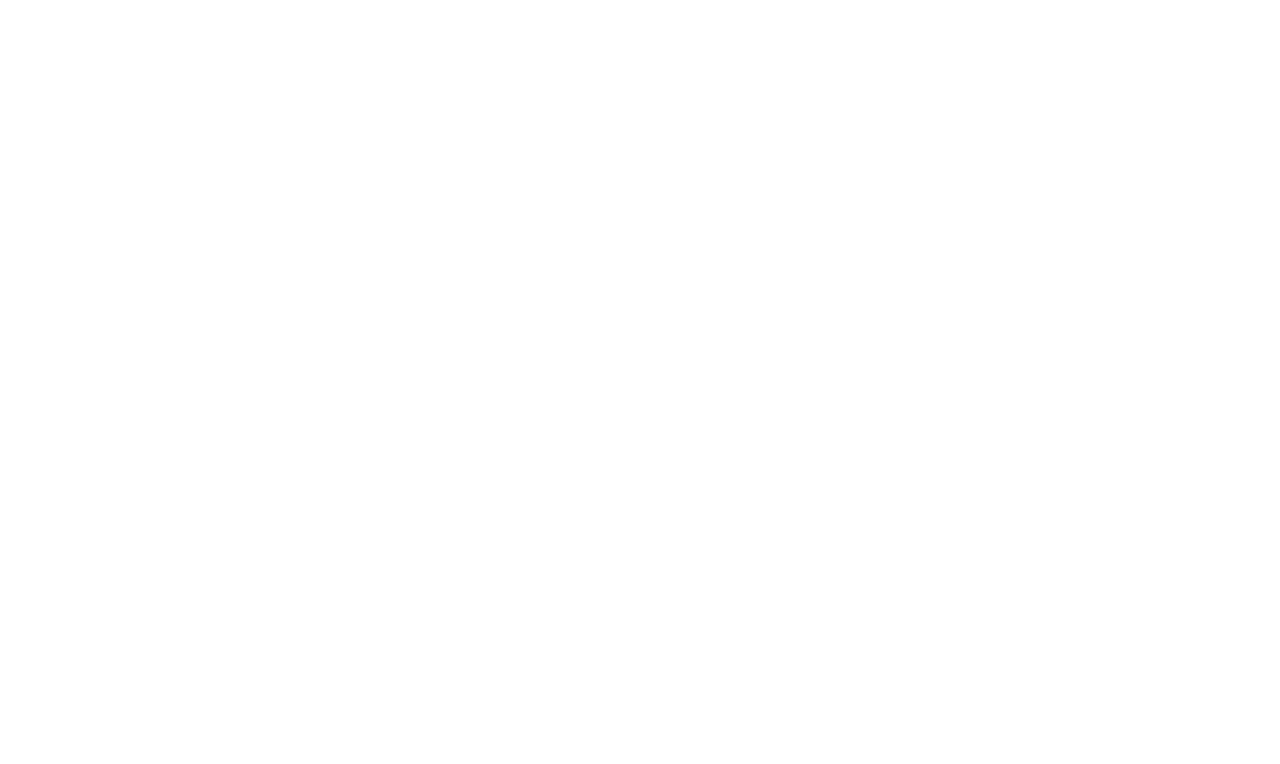
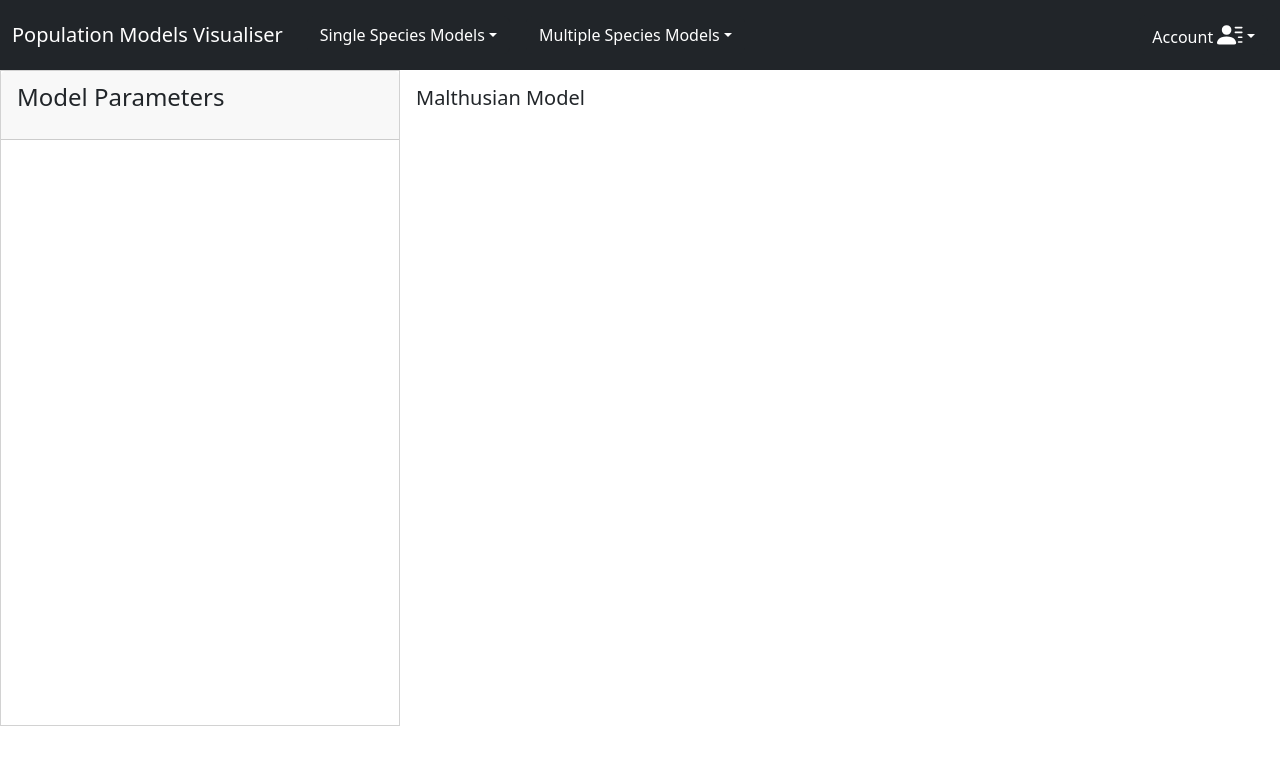
Before and after one commit to Matt-Hayter/Biological-Models-WebApp, a Vue app in the folder frontend/frontend/: page /MalthusianPage in a window 1280 px wide. Shown: the top 764 px of the page. Built offline with nearby package versions, Linux system fonts and the light colour scheme.

Commit message:
add-sidebar

```diff
--- a/frontend/frontend/src/App.vue
+++ b/frontend/frontend/src/App.vue
@@ -1,8 +1,14 @@
 <template>
   <div id="app">
+    <!--CDN for Bootswatch styling theme-->
+    <link
+      rel="stylesheet"
+      href="https://cdnjs.cloudflare.com/ajax/libs/bootswatch/5.2.3/lux/bootstrap.min.css"
+      integrity="sha512-+TCHrZDlJaieLxYGAxpR5QgMae/jFXNkrc6sxxYsIVuo/28nknKtf9Qv+J2PqqPXj0vtZo9AKW/SMWXe8i/o6w=="
+      crossorigin="anonymous"
+      referrerpolicy="no-referrer"
+    />
     <!-- Render matched components to given paths-->
     <router-view />
   </div>
 </template>
-
-<style></style>
--- /dev/null
+++ b/frontend/frontend/src/components/Common/TheNavBar.vue
@@ -0,0 +1,107 @@
+<!-- eslint-disable-->
+<template>
+  <nav class="navbar navbar-expand-lg navbar-dark bg-dark">
+    <div class="container-fluid">
+      <a class="navbar-brand" href="#">Population Models Visualiser</a>
+      <div class="collapse navbar-collapse" id="navbarColor02">
+        <ul class="navbar-nav me-auto">
+          <li class="nav-item">
+            <!--Bind single-species hover prop to variant attribute-->
+            <!--Listen to events @mousover and @mousleave directly from DOM using .native (Vue dropdown component doesn't emit these events)-->
+            <b-dropdown
+              class="nav-link dropdown-link"
+              href="#"
+              right
+              text="Single Species Models"
+              v-bind:variant="singleSpecHover"
+              @mouseover.native="singleSpecHover = 'light'"
+              @mouseleave.native="singleSpecHover = 'dark'"
+            >
+              <b-dropdown-item>Malthusian Model</b-dropdown-item>
+              <b-dropdown-divider></b-dropdown-divider>
+              <b-dropdown-item>Logistic Model</b-dropdown-item>
+            </b-dropdown>
+          </li>
+          <li class="nav-item">
+            <!--Bind multiple-species hover prop to variant attribute-->
+            <b-dropdown
+              class="nav-link"
+              right
+              text="Multiple Species Models"
+              v-bind:variant="multSpecHover"
+              @mouseover.native="multSpecHover = 'light'"
+              @mouseleave.native="multSpecHover = 'dark'"
+            >
+              <b-dropdown-item>Predator-Prey</b-dropdown-item>
+              <b-dropdown-divider></b-dropdown-divider>
+              <b-dropdown-item>Competing Species</b-dropdown-item>
+            </b-dropdown>
+          </li>
+        </ul>
+
+        <b-dropdown
+          class="nav-link"
+          right
+          variant="dark"
+          text="Account"
+        >
+          <!--Use icon within dropdown button-->
+          <template #button-content>
+            Account
+            <b-icon icon="person-lines-fill" font-scale="1.6"></b-icon>
+          </template>
+          <b-dropdown-form>
+            <b-form-group
+              label="Email"
+              label-for="dropdown-form-email"
+              @submit.stop.prevent
+            >
+              <b-form-input
+                id="dropdown-form-email"
+                size="sm"
+                placeholder="email@example.com"
+              ></b-form-input>
+            </b-form-group>
+
+            <b-form-group label="Password" label-for="dropdown-form-password">
+              <b-form-input
+                id="dropdown-form-password"
+                type="password"
+                size="sm"
+                placeholder="Password"
+              ></b-form-input>
+            </b-form-group>
+
+            <b-form-checkbox class="mb-3">Remember me</b-form-checkbox>
+            <b-button variant="primary" size="sm" @click="onClick"
+              >Sign In
+            </b-button>
+          </b-dropdown-form>
+          <b-dropdown-divider></b-dropdown-divider>
+          <b-dropdown-item-button>
+            New around here? Sign up
+          </b-dropdown-item-button>
+          <b-dropdown-item-button>Forgot Password?</b-dropdown-item-button>
+        </b-dropdown>
+      </div>
+    </div>
+  </nav>
+</template>
+
+<script>
+export default {
+  data() {
+    return {
+      singleSpecHover: "dark",
+      multSpecHover: "dark",
+    };
+  },
+  methods: {},
+};
+</script>
+
+<style scoped>
+.navbar-brand:hover {
+  color: rgb(204, 204, 204);
+}
+</style>
--- /dev/null
+++ b/frontend/frontend/src/components/ConfigBar/components/ConfigBarSingleSpecies.vue
@@ -0,0 +1,22 @@
+<!-- eslint-disable -->
+<template>
+  <div class="ConfigBarSingleSpecies">
+    <b-card
+      class="rounded-0"
+      style="min-width: 25em;"
+      >
+      <template #header>
+        <p style="font-size: 1.5em;">Model Parameters</p>
+      </template>
+      <b-card-body style="min-height: 69.1vh;">
+      </b-card-body>
+    </b-card>
+  </div>
+</template>
+
+<script>
+export default {
+  data() {},
+  methods: {},
+};
+</script>
--- a/frontend/frontend/src/components/Navigation_bar.vue
+++ /dev/null
@@ -1,103 +0,0 @@
-<template>
-  <div class="Navigation_bar">
-    <link
-      rel="stylesheet"
-      href="https://cdnjs.cloudflare.com/ajax/libs/bootswatch/5.2.3/lux/bootstrap.min.css"
-      integrity="sha512-+TCHrZDlJaieLxYGAxpR5QgMae/jFXNkrc6sxxYsIVuo/28nknKtf9Qv+J2PqqPXj0vtZo9AKW/SMWXe8i/o6w=="
-      crossorigin="anonymous"
-      referrerpolicy="no-referrer"
-    />
-    <nav class="navbar navbar-expand-lg navbar-dark bg-dark">
-      <div class="container-fluid">
-        <a class="navbar-brand" href="#">Population Models Visualiser</a>
-        <div class="collapse navbar-collapse" id="navbarColor02">
-          <ul class="navbar-nav me-auto">
-            <li class="nav-item">
-              <!--Bind the hover prop to variant attribute-->
-              <!--Listen to events @mousover and @mousleave directly from DOM using .native (Vue dropdown component doesn't emit these events)-->
-              <b-dropdown
-                class="nav-link dropdown-link"
-                href="#"
-                right
-                text="Single Species Models"
-                v-bind:variant="singleSpecHover"
-                @mouseover.native="singleSpecHover = 'light'"
-                @mouseleave.native="singleSpecHover = 'dark'"
-              >
-                <b-dropdown-item>Malthusian Model</b-dropdown-item>
-                <b-dropdown-divider></b-dropdown-divider>
-                <b-dropdown-item>Logistic Model</b-dropdown-item>
-              </b-dropdown>
-            </li>
-            <li class="nav-item">
-              <b-dropdown
-                class="nav-link"
-                right
-                text="Multiple Species Models"
-                v-bind:variant="multSpecHover"
-                @mouseover.native="multSpecHover = 'light'"
-                @mouseleave.native="multSpecHover = 'dark'"
-              >
-                <b-dropdown-item>Predator-Prey</b-dropdown-item>
-                <b-dropdown-divider></b-dropdown-divider>
-                <b-dropdown-item>Competing Species</b-dropdown-item>
-              </b-dropdown>
-            </li>
-          </ul>
-          <b-dropdown class="nav-link" right text="Account" variant="dark">
-            <b-dropdown-form style="padding: 1rem">
-              <b-form-group
-                label="Email"
-                label-for="dropdown-form-email"
-                @submit.stop.prevent
-              >
-                <b-form-input
-                  id="dropdown-form-email"
-                  size="sm"
-                  placeholder="email@example.com"
-                ></b-form-input>
-              </b-form-group>
-
-              <b-form-group label="Password" label-for="dropdown-form-password">
-                <b-form-input
-                  id="dropdown-form-password"
-                  type="password"
-                  size="sm"
-                  placeholder="Password"
-                ></b-form-input>
-              </b-form-group>
-
-              <b-form-checkbox class="mb-3">Remember me</b-form-checkbox>
-              <b-button variant="primary" size="sm" @click="onClick"
-                >Sign In
-              </b-button>
-            </b-dropdown-form>
-            <b-dropdown-divider></b-dropdown-divider>
-            <b-dropdown-item-button>
-              New around here? Sign up
-            </b-dropdown-item-button>
-            <b-dropdown-item-button>Forgot Password?</b-dropdown-item-button>
-          </b-dropdown>
-        </div>
-      </div>
-    </nav>
-  </div>
-</template>
-
-<script>
-export default {
-  data() {
-    return {
-      singleSpecHover: "dark",
-      multSpecHover: "dark",
-    };
-  },
-  methods: {},
-};
-</script>
-
-<style scoped>
-.navbar-brand:hover {
-  color: rgb(204, 204, 204);
-}
-</style>
--- a/frontend/frontend/src/main.js
+++ b/frontend/frontend/src/main.js
@@ -3,11 +3,13 @@
 import router from "./router";
 //Bootstrap modules
 import "bootstrap/dist/css/bootstrap.css";
-import BootstrapVue from "bootstrap-vue";
+import "bootstrap-vue/dist/bootstrap-vue.css";
+import { BootstrapVue, BootstrapVueIcons } from "bootstrap-vue";
 
 Vue.config.productionTip = false;
 
 Vue.use(BootstrapVue);
+Vue.use(BootstrapVueIcons);
 
 new Vue({
   router,
--- a/frontend/frontend/src/router/index.js
+++ b/frontend/frontend/src/router/index.js
@@ -1,14 +1,14 @@
 import Vue from "vue";
 import VueRouter from "vue-router";
-import Navigation_bar from "../components/Navigation_bar.vue";
+import MalthusianPage from "@/views/MalthusianPage.vue";
 
 Vue.use(VueRouter);
 
 const routes = [
   {
-    path: "/",
-    name: "Navigation_bar",
-    component: Navigation_bar,
+    path: "/MalthusianPage",
+    name: "MalthusianPage",
+    component: MalthusianPage,
   },
 ];
 
--- /dev/null
+++ b/frontend/frontend/src/views/MalthusianPage.vue
@@ -0,0 +1,24 @@
+<!-- eslint-disable -->
+<template>
+  <div class="MalthusianPage">
+    <TheNavBar />
+    <ConfigBarSingleSpecies style="float: left;" />
+    <div class="model-text-main" style="float: left; padding: 1em; padding-left: 1em;">
+      <h5>Malthusian Model</h5>
+    </div>
+  </div>
+</template>
+
+<script>
+import TheNavBar from "@/components/Common/TheNavBar.vue";
+import ConfigBarSingleSpecies from "@/components/ConfigBar/components/ConfigBarSingleSpecies.vue";
+
+export default {
+  components: {
+    TheNavBar,
+    ConfigBarSingleSpecies,
+  },
+  data() {},
+  methods: {},
+};
+</script>
```
Also changed, not shown: frontend/frontend/src/components/ConfigBar/components/ConfigBarCompetingSpecies.vue (added), frontend/frontend/src/components/ConfigBar/components/ConfigBarPredatorPrey.vue (added), 2 other files (tests, documents, lock files or other folders).
